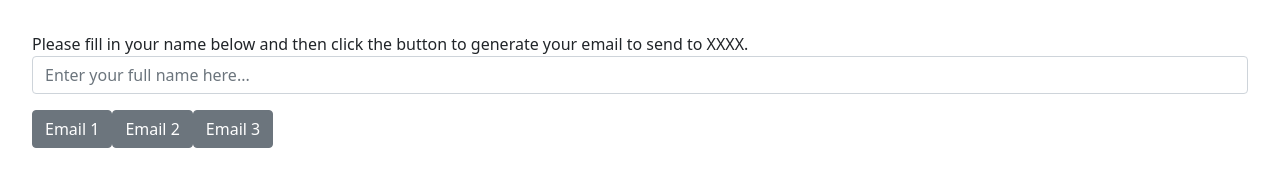
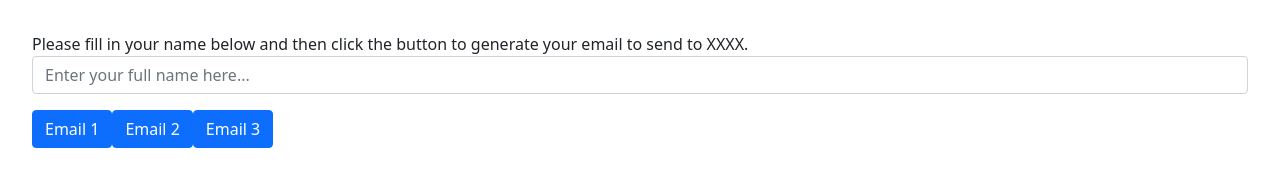
Before and after one commit to jtrosalez/emailer, a plain HTML site: page index.html in a window 1280 px wide. Drawn offline with Linux system fonts and the light colour scheme.

Commit message:
Update index.html

```diff
--- a/index.html
+++ b/index.html
@@ -12,9 +12,9 @@
   		</div>
 	</form>
 	<div class="btn-toolbar" role="toolbar" aria-label="Toolbar with button groups">
-		<div class="btn-group" role="group" aria-label="group"><button type="button" id="btn1" class="btn btn-secondary">Email 1</button></div>
-		<div class="btn-group" role="group" aria-label="group2"><button type="button" id="btn2" class="btn btn-secondary">Email 2</button></div>
-		<div class="btn-group" role="group" aria-label="group3"><button type="button" id="btn3" class="btn btn-secondary">Email 3</button></div>
+		<div class="btn-group" role="group" aria-label="First group"><button type="button" id="btn1" class="btn btn-primary">Email 1</button></div>
+		<div class="btn-group" role="group" aria-label="Second group"><button type="button" id="btn2" class="btn btn-primary">Email 2</button></div>
+		<div class="btn-group" role="group" aria-label="Third group"><button type="button" id="btn3" class="btn btn-primary">Email 3</button></div>
 	</div>
 </html>
 <style>
```
